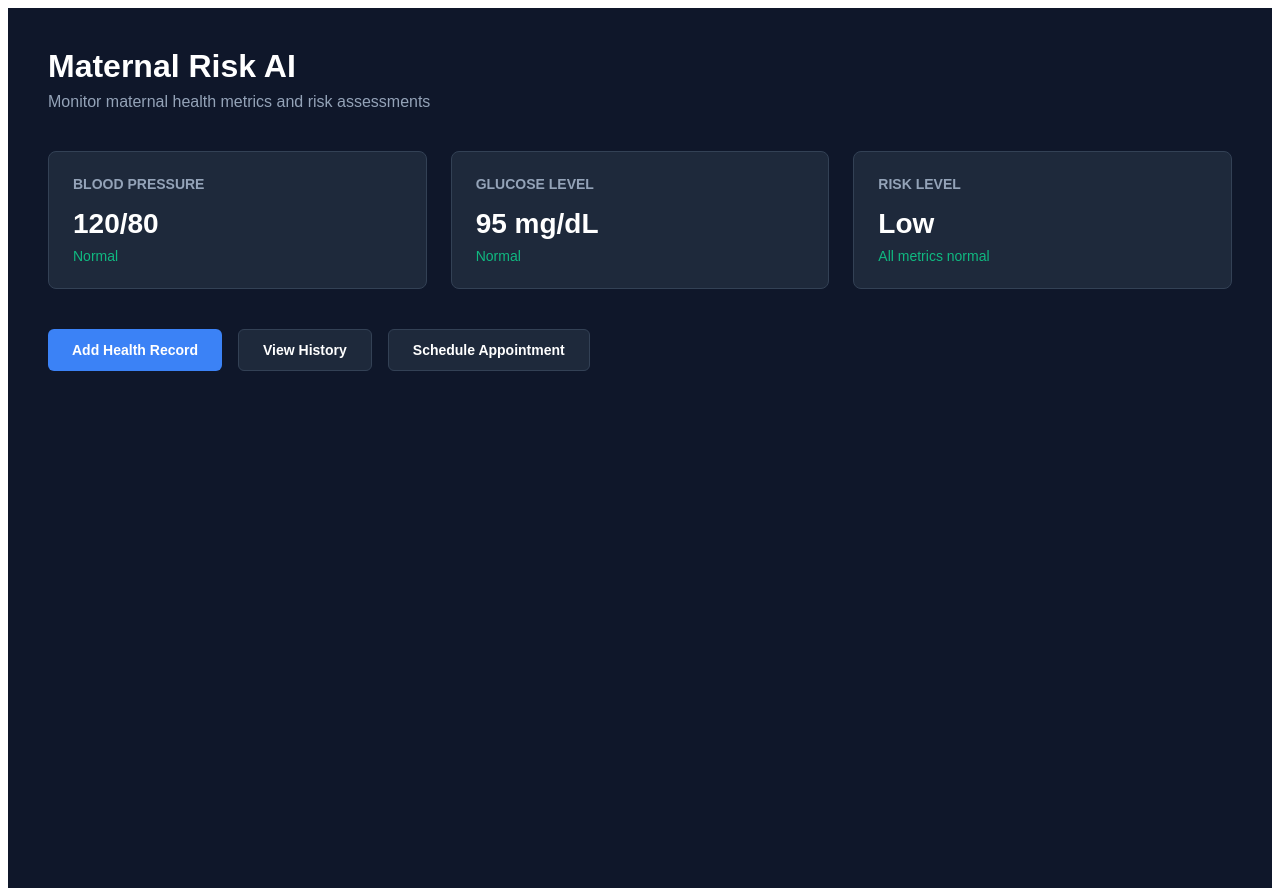
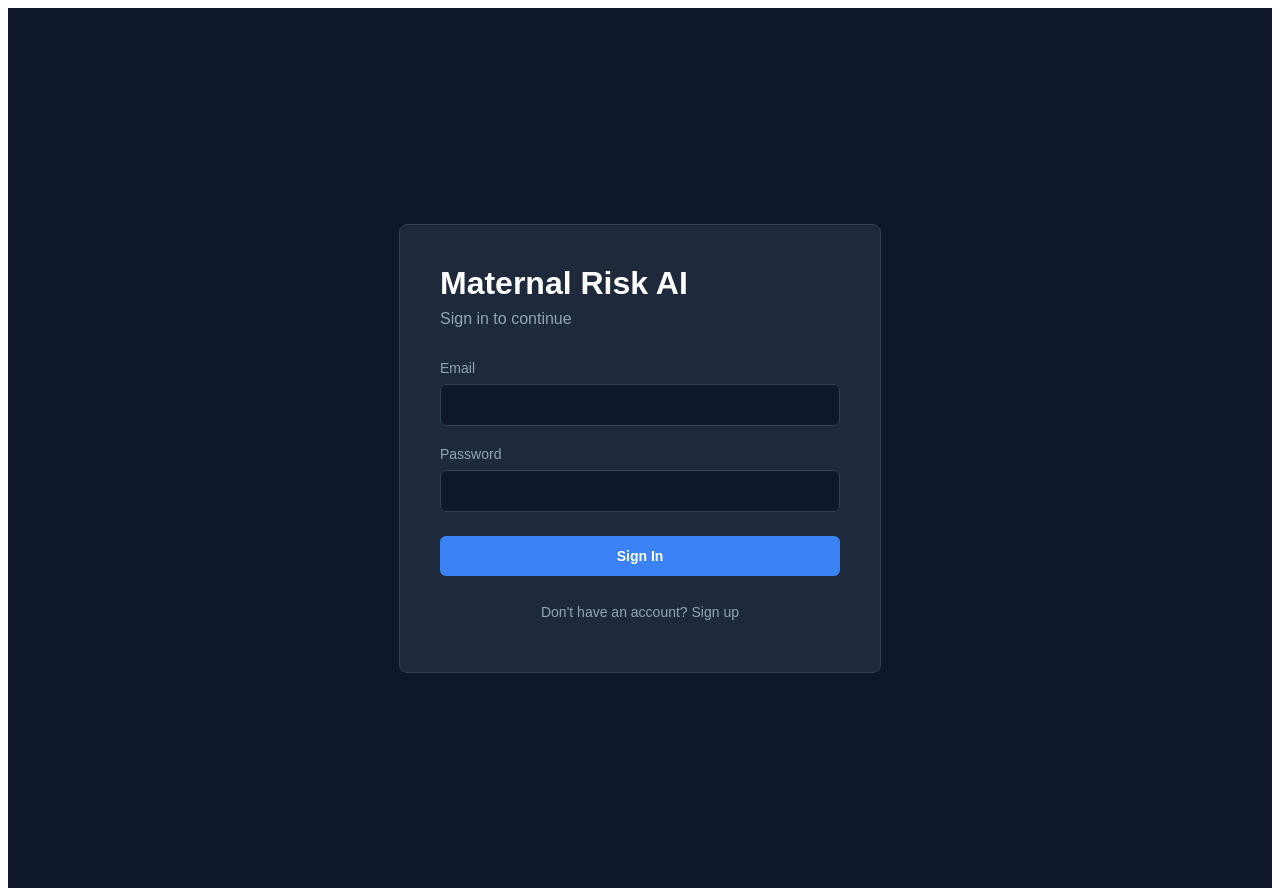
Before and after one commit to kranthikumaryerrolla-07/SafeWomb, a React (Vite) app: page / in a window 1280 px wide. Built offline with nearby package versions, Linux system fonts and the light colour scheme; no server answers.

Commit message:
Updated package.json

```diff
--- a/package.json
+++ b/package.json
@@ -8,6 +8,7 @@
     "preview": "vite preview"
   },
   "dependencies": {
+    "@supabase/supabase-js": "^2.89.0",
     "react": "^18.3.1",
     "react-dom": "^18.3.1"
   },
--- a/src/App.jsx
+++ b/src/App.jsx
@@ -1,4 +1,194 @@
+import { useState, useEffect } from 'react';
+import { supabase } from './supabaseClient';
+
 export default function App() {
+  const [user, setUser] = useState(null);
+  const [loading, setLoading] = useState(true);
+  const [isLogin, setIsLogin] = useState(true);
+  const [email, setEmail] = useState('');
+  const [password, setPassword] = useState('');
+  const [error, setError] = useState('');
+
+  useEffect(() => {
+    supabase.auth.getSession().then(({ data: { session } }) => {
+      setUser(session?.user ?? null);
+      setLoading(false);
+    });
+
+    const { data: { subscription } } = supabase.auth.onAuthStateChange((event, session) => {
+      (async () => {
+        setUser(session?.user ?? null);
+      })();
+    });
+
+    return () => subscription.unsubscribe();
+  }, []);
+
+  const handleAuth = async (e) => {
+    e.preventDefault();
+    setError('');
+
+    try {
+      if (isLogin) {
+        const { error } = await supabase.auth.signInWithPassword({
+          email,
+          password
+        });
+        if (error) throw error;
+      } else {
+        const { error } = await supabase.auth.signUp({
+          email,
+          password
+        });
+        if (error) throw error;
+        setError('Account created! Please sign in.');
+        setIsLogin(true);
+      }
+    } catch (err) {
+      setError(err.message);
+    }
+  };
+
+  const handleSignOut = async () => {
+    await supabase.auth.signOut();
+  };
+
+  if (loading) {
+    return (
+      <div style={{
+        padding: "40px",
+        fontFamily: "Arial",
+        color: "white",
+        background: "#0f172a",
+        minHeight: "100vh",
+        display: "flex",
+        alignItems: "center",
+        justifyContent: "center"
+      }}>
+        Loading...
+      </div>
+    );
+  }
+
+  if (!user) {
+    return (
+      <div style={{
+        padding: "40px",
+        fontFamily: "Arial",
+        color: "white",
+        background: "#0f172a",
+        minHeight: "100vh",
+        display: "flex",
+        alignItems: "center",
+        justifyContent: "center"
+      }}>
+        <div style={{
+          background: "#1e293b",
+          padding: "40px",
+          borderRadius: "8px",
+          border: "1px solid #334155",
+          maxWidth: "400px",
+          width: "100%"
+        }}>
+          <h1 style={{ margin: "0 0 8px 0", fontSize: "32px" }}>Maternal Risk AI</h1>
+          <p style={{ margin: "0 0 32px 0", color: "#94a3b8", fontSize: "16px" }}>
+            {isLogin ? 'Sign in to continue' : 'Create your account'}
+          </p>
+
+          <form onSubmit={handleAuth}>
+            <div style={{ marginBottom: "20px" }}>
+              <label style={{ display: "block", marginBottom: "8px", fontSize: "14px", color: "#94a3b8" }}>
+                Email
+              </label>
+              <input
+                type="email"
+                value={email}
+                onChange={(e) => setEmail(e.target.value)}
+                required
+                style={{
+                  width: "100%",
+                  padding: "12px",
+                  background: "#0f172a",
+                  border: "1px solid #334155",
+                  borderRadius: "6px",
+                  color: "white",
+                  fontSize: "14px",
+                  boxSizing: "border-box"
+                }}
+              />
+            </div>
+
+            <div style={{ marginBottom: "24px" }}>
+              <label style={{ display: "block", marginBottom: "8px", fontSize: "14px", color: "#94a3b8" }}>
+                Password
+              </label>
+              <input
+                type="password"
+                value={password}
+                onChange={(e) => setPassword(e.target.value)}
+                required
+                style={{
+                  width: "100%",
+                  padding: "12px",
+                  background: "#0f172a",
+                  border: "1px solid #334155",
+                  borderRadius: "6px",
+                  color: "white",
+                  fontSize: "14px",
+                  boxSizing: "border-box"
+                }}
+              />
+            </div>
+
+            {error && (
+              <p style={{ color: error.includes('created') ? "#10b981" : "#ef4444", fontSize: "14px", marginBottom: "16px" }}>
+                {error}
+              </p>
+            )}
+
+            <button
+              type="submit"
+              style={{
+                width: "100%",
+                padding: "12px 24px",
+                background: "#3b82f6",
+                color: "white",
+                border: "none",
+                borderRadius: "6px",
+                fontSize: "14px",
+                fontWeight: "600",
+                cursor: "pointer",
+                marginBottom: "16px"
+              }}
+            >
+              {isLogin ? 'Sign In' : 'Sign Up'}
+            </button>
+
+            <button
+              type="button"
+              onClick={() => {
+                setIsLogin(!isLogin);
+                setError('');
+              }}
+              style={{
+                width: "100%",
+                padding: "12px 24px",
+                background: "transparent",
+                color: "#94a3b8",
+                border: "none",
+                borderRadius: "6px",
+                fontSize: "14px",
+                cursor: "pointer"
+              }}
+            >
+              {isLogin ? "Don't have an account? Sign up" : "Already have an account? Sign in"}
+            </button>
+          </form>
+        </div>
+      </div>
+    );
+  }
+
   return (
     <div style={{
       padding: "40px",
@@ -7,12 +197,41 @@ export default function App() {
       background: "#0f172a",
       minHeight: "100vh"
     }}>
-      <header style={{ marginBottom: "40px" }}>
-        <h1 style={{ margin: "0 0 8px 0", fontSize: "32px" }}>Maternal Risk AI</h1>
-        <p style={{ margin: "0", color: "#94a3b8", fontSize: "16px" }}>
-          Monitor maternal health metrics and risk assessments
+      <header style={{ marginBottom: "40px", display: "flex", justifyContent: "space-between", alignItems: "center" }}>
+        <div>
+          <h1 style={{ margin: "0 0 8px 0", fontSize: "32px" }}>Maternal Risk AI</h1>
+          <p style={{ margin: "0", color: "#94a3b8", fontSize: "16px" }}>
+            Monitor maternal health metrics and risk assessments
+          </p>
+        </div>
+        <button
+          onClick={handleSignOut}
+          style={{
+            padding: "12px 24px",
+            background: "#1e293b",
+            color: "white",
+            border: "1px solid #334155",
+            borderRadius: "6px",
+            fontSize: "14px",
+            fontWeight: "600",
+            cursor: "pointer"
+          }}
+        >
+          Sign Out
+        </button>
+      </header>
+
+      <div style={{
+        background: "#1e293b",
+        padding: "16px 24px",
+        borderRadius: "8px",
+        border: "1px solid #334155",
+        marginBottom: "40px"
+      }}>
+        <p style={{ margin: "0", fontSize: "14px", color: "#94a3b8" }}>
+          Logged in as: <span style={{ color: "white" }}>{user.email}</span>
         </p>
-      </header>
+      </div>
 
       <main style={{ marginBottom: "40px" }}>
         <div style={{
--- /dev/null
+++ b/src/supabaseClient.js
@@ -0,0 +1,6 @@
+import { createClient } from '@supabase/supabase-js';
+
+const supabaseUrl = import.meta.env.VITE_SUPABASE_URL;
+const supabaseAnonKey = import.meta.env.VITE_SUPABASE_ANON_KEY;
+
+export const supabase = createClient(supabaseUrl, supabaseAnonKey);
```
Also changed, not shown: 1 other file (tests, documents, lock files or other folders).
